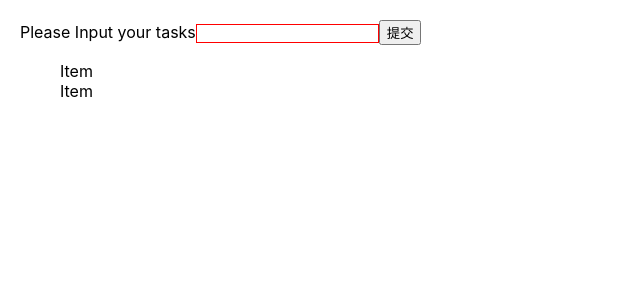
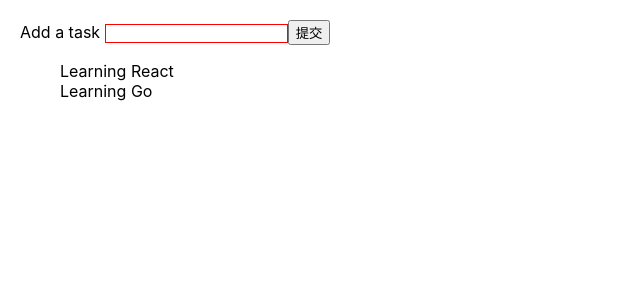
Before and after one commit to dragonforce2010/learning-react-todolist, a React (Create React App) app: page / in a window 1280 px wide. Shown: the top 300 px of the page, without its empty margins (0-640 px from the left). Built offline with nearby package versions, Linux system fonts and the light colour scheme.

Commit message:
refactor the code

```diff
--- a/src/TodoList.js
+++ b/src/TodoList.js
@@ -12,17 +12,19 @@ class TodoList extends Component {
         'Learning Go'
       ]
     }
+    this.handleInputChange = this.handleInputChange.bind(this)
+    this.handleSubmit = this.handleSubmit.bind(this)
   }
   render() {
     return (
       <Fragment>
         <div>
-          <label htmlFor="inputArea">Please Input your tasks</label>
+          <label htmlFor="inputArea">Add a task </label>
           <input  className='input'
                   id="inputArea"
                   value={this.state.inputValue}
-                  onChange={ this.handleInputChange.bind(this)} />
-        <button onClick={ this.handleSubmit.bind(this)}>提交</button>
+                  onChange={ this.handleInputChange} />
+        <button onClick={ this.handleSubmit}>提交</button>
         </div>
         <ul>
           {
@@ -33,7 +35,7 @@ class TodoList extends Component {
                     onClick={ this.handleItemDelete.bind(this, index)}
                     dangerouslySetInnerHTML={{__html: item}}>
                     </li>*/}
-                    <TodoItem/>
+                    <TodoItem item={item} index={index} deleteItem={this.handleItemDelete.bind(this)}/>
                 </div>
               )
             })
@@ -44,24 +46,25 @@ class TodoList extends Component {
   }
 
   handleInputChange(e) {
-    this.setState({
-      inputValue: e.target.value
-    })
+    const value = e.target.value
+    this.setState(() => ({
+      inputValue: value
+    }));
   }
 
   handleSubmit() {
-    this.setState({
-      todoList: [...this.state.todoList, this.state.inputValue],
+    this.setState((prevState) => ({
+      todoList: [...prevState.todoList, prevState.inputValue],
       inputValue: ''
-    })
+    }))
   }
 
   handleItemDelete(index) {
     const todoList = [...this.state.todoList]
     todoList.splice(index, 1)
-    this.setState({
+    this.setState(() => ({
       todoList: todoList
-    })
+    }))
   }
 }
 
--- a/src/todoItem.js
+++ b/src/todoItem.js
@@ -1,9 +1,29 @@
 import React, { Component } from 'react'
+import PropTypes from 'prop-types'
 
 class TodoItem extends Component {
+  constructor(props) {
+    super(props)
+    this.handleClick = this.handleClick.bind(this)
+  }
   render() {
-    return <div>Item</div>
+    return <div onClick={this.handleClick}>{this.props.item}</div>
+  }
+
+  handleClick() {
+    const { index } = this.props
+    this.props.deleteItem(index)
   }
 }
 
+TodoItem.propTypes = {
+  content: PropTypes.string.isRequired,
+  deleteItem: PropTypes.func,
+  index: PropTypes.number
+}
+
+TodoItem.defaultProps = {
+  content: 'Dummy Content'
+}
+
 export default TodoItem
```
